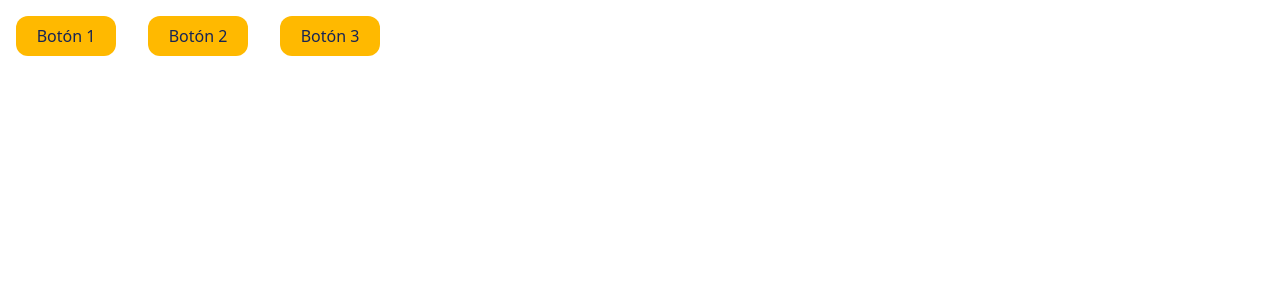
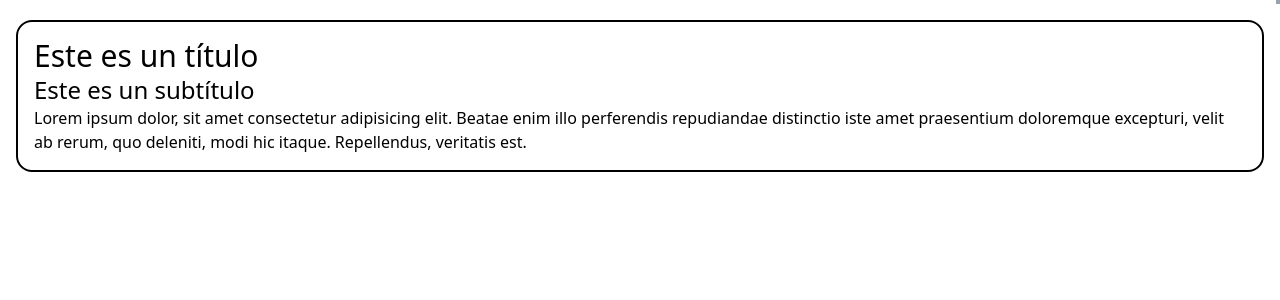
Before and after one commit to ChuchitaFuentes/DEVF_EXTENSION_FRONTEND_2025, a React (Vite) app in the folder 5_REACT_AVANZADO/EXTRAS/prueba_tailwind/: page / in a window 1280 px wide. Shown: the top 300 px of the page. Built offline with nearby package versions, Linux system fonts and the light colour scheme.

Commit message:
En proceso, se va a implementar posteriormente el dark mode

```diff
--- a/5_REACT_AVANZADO/EXTRAS/prueba_tailwind/src/App.jsx
+++ b/5_REACT_AVANZADO/EXTRAS/prueba_tailwind/src/App.jsx
@@ -8,9 +8,14 @@ function App() {
   return (
 
     <>
-      <button className='button'>Botón 1</button>
-      <button  className='button'>Botón 2</button>
-      <button className='button'>Botón 3</button>
+    <div className='flex place-content-end'>
+      <button id='themeButton' className='border-2 border-gray-400 tex'></button>
+    </div>
+      <div className='dark:bg-blue-950 dark:text-emerald-100 m-4 p-4 border-2 rounded-2xl '>
+        <h1 className='text-3xl'>Este es un título</h1>
+        <h2 className='text-2xl'>Este es un subtítulo</h2>
+        <p>Lorem ipsum dolor, sit amet consectetur adipisicing elit. Beatae enim illo perferendis repudiandae distinctio iste amet praesentium doloremque excepturi, velit ab rerum, quo deleniti, modi hic itaque. Repellendus, veritatis est.</p>
+      </div>
     </>
   )
 }
```
